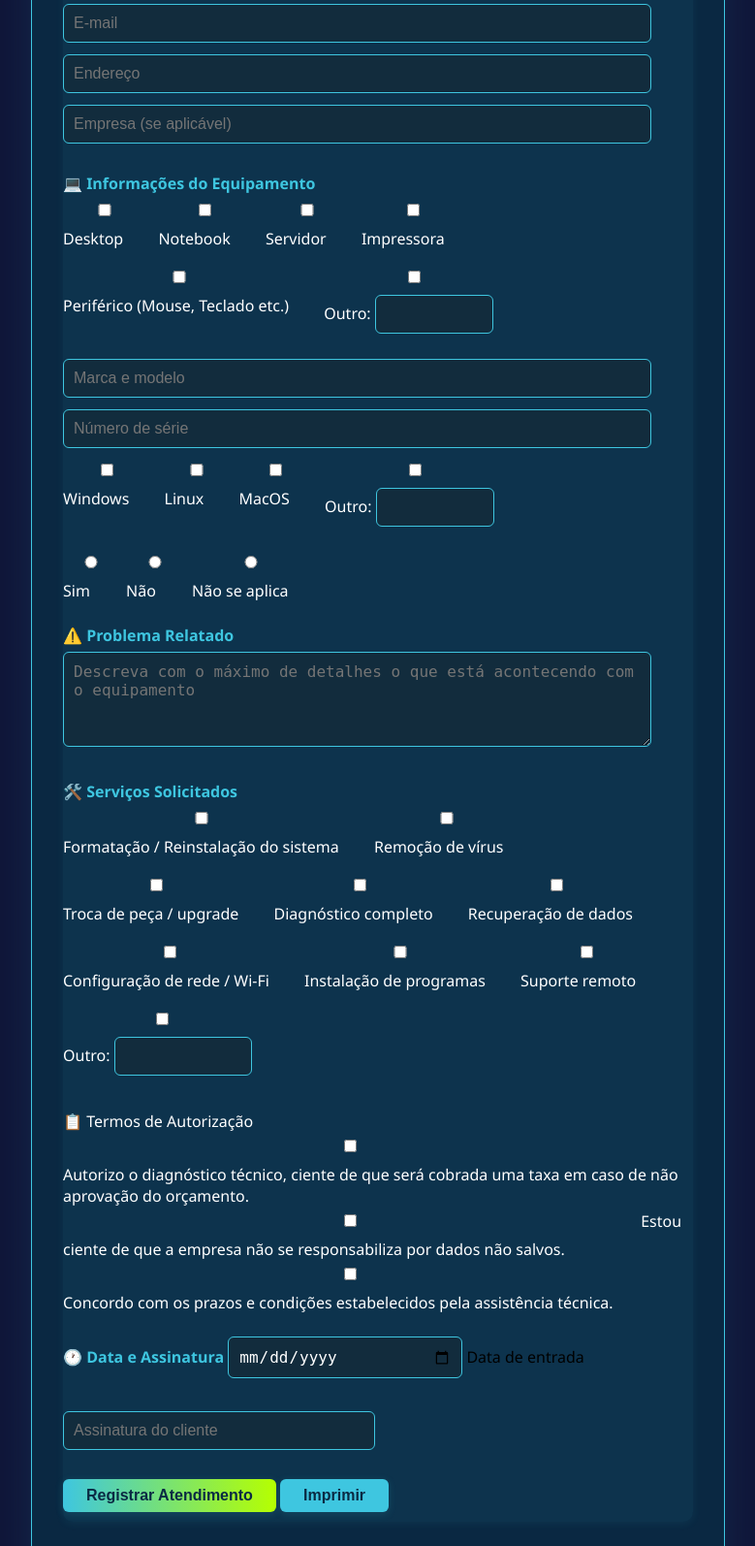
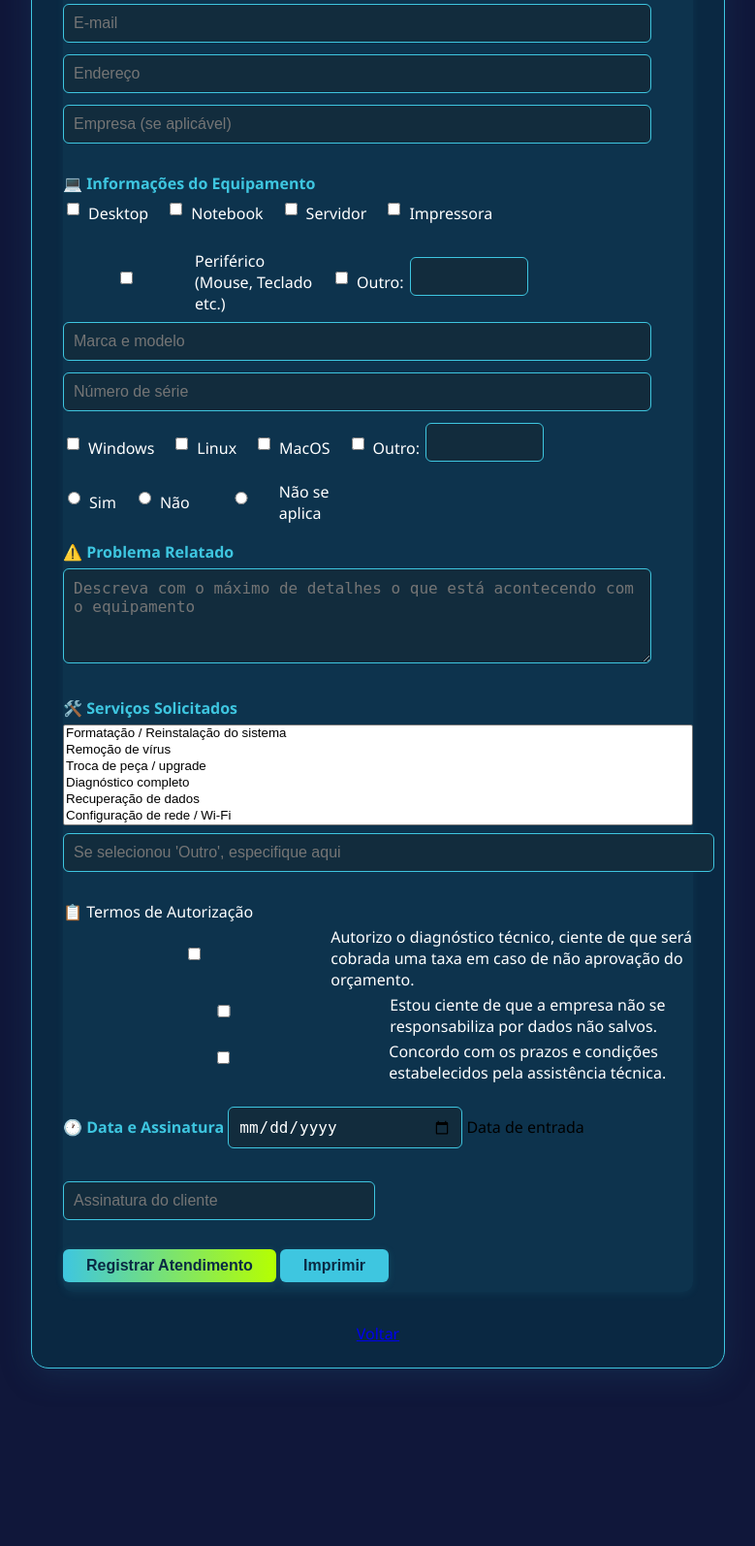
Before and after one commit to sandrim01/chamado, a Flask app: template templates/atendimento.html in a window 1280 px wide. Shown: the part 396-1990 px from the top of the page at 97% size, without its empty margins (250-1029 px from the left). After the commit the page ends 1807 px from the top, so only its background shows below. Run offline with Flask 3, Linux system fonts and the light colour scheme; the template is opened without the code that fills it, so the values that code supplies are empty; some libraries are stand-ins or nearby versions.

Commit message:
style(atendimento): serviços solicitados agora em lista suspensa (select múltiplo)

```diff
--- a/templates/atendimento.html
+++ b/templates/atendimento.html
@@ -8,9 +8,9 @@
     <style>
         .form-section { margin-bottom: 18px; }
         .form-section label { display: block; margin-bottom: 6px; font-weight: bold; color: #3ec6e0; }
-        .checkbox-group { display: flex; flex-wrap: wrap; gap: 12px; margin-bottom: 8px; }
-        .checkbox-group label { font-weight: normal; color: #fff; }
-        .termos label { font-weight: normal; color: #fff; display: block; margin-bottom: 4px; }
+        .checkbox-group { display: flex; flex-wrap: wrap; gap: 24px 18px; margin-bottom: 8px; }
+        .checkbox-group label { font-weight: normal; color: #fff; display: flex; align-items: center; gap: 6px; margin-bottom: 0; }
+        .termos label { font-weight: normal; color: #fff; display: flex; align-items: center; gap: 6px; margin-bottom: 4px; }
         .assinatura-area { margin-top: 24px; }
         .assinatura-area input { width: 220px; }
         .assinatura-area label { color: #3ec6e0; font-weight: bold; }
@@ -66,17 +66,18 @@
             </div>
             <div class="form-section">
                 <label>🛠️ Serviços Solicitados</label>
-                <div class="checkbox-group">
-                    <label><input type="checkbox" name="servicos[]" value="Formatação / Reinstalação do sistema"> Formatação / Reinstalação do sistema</label>
-                    <label><input type="checkbox" name="servicos[]" value="Remoção de vírus"> Remoção de vírus</label>
-                    <label><input type="checkbox" name="servicos[]" value="Troca de peça / upgrade"> Troca de peça / upgrade</label>
-                    <label><input type="checkbox" name="servicos[]" value="Diagnóstico completo"> Diagnóstico completo</label>
-                    <label><input type="checkbox" name="servicos[]" value="Recuperação de dados"> Recuperação de dados</label>
-                    <label><input type="checkbox" name="servicos[]" value="Configuração de rede / Wi-Fi"> Configuração de rede / Wi-Fi</label>
-                    <label><input type="checkbox" name="servicos[]" value="Instalação de programas"> Instalação de programas</label>
-                    <label><input type="checkbox" name="servicos[]" value="Suporte remoto"> Suporte remoto</label>
-                    <label><input type="checkbox" name="servicos[]" value="Outro"> Outro: <input type="text" name="servico_outro" style="width:120px;"></label>
-                </div>
+                <select name="servicos[]" multiple size="6" style="width:100%;margin-bottom:8px;">
+                    <option value="Formatação / Reinstalação do sistema">Formatação / Reinstalação do sistema</option>
+                    <option value="Remoção de vírus">Remoção de vírus</option>
+                    <option value="Troca de peça / upgrade">Troca de peça / upgrade</option>
+                    <option value="Diagnóstico completo">Diagnóstico completo</option>
+                    <option value="Recuperação de dados">Recuperação de dados</option>
+                    <option value="Configuração de rede / Wi-Fi">Configuração de rede / Wi-Fi</option>
+                    <option value="Instalação de programas">Instalação de programas</option>
+                    <option value="Suporte remoto">Suporte remoto</option>
+                    <option value="Outro">Outro</option>
+                </select>
+                <input type="text" name="servico_outro" placeholder="Se selecionou 'Outro', especifique aqui" style="width:100%;">
             </div>
             <div class="form-section termos">
                 <label>📋 Termos de Autorização</label>
```
